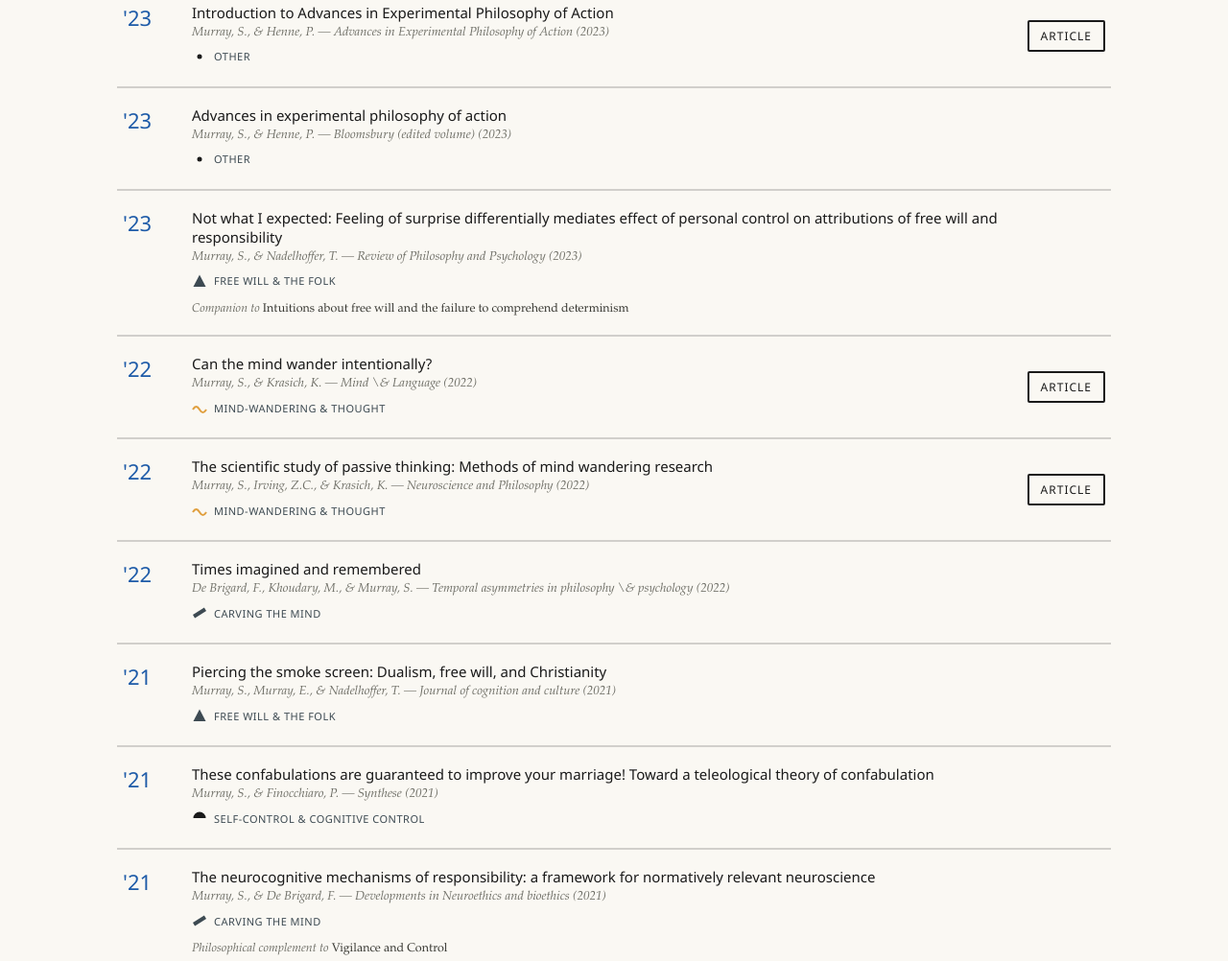
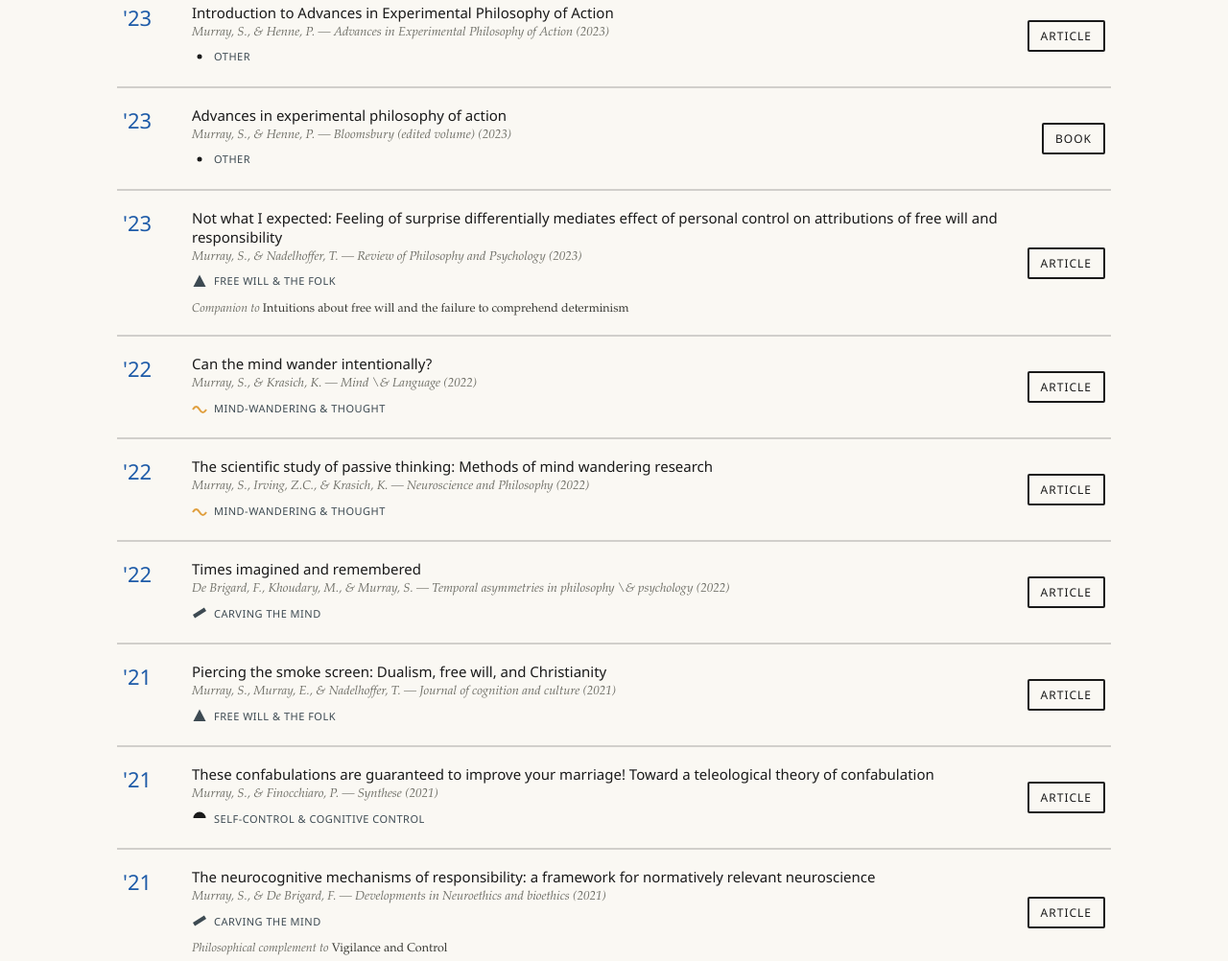
Before and after one commit to smurray940610/samuelmurray-site, an Eleventy site: page src/philosophy.njk in a window 1280 px wide. Shown: the part 3180-4182 px from the top of the page at 96% size. Built offline with nearby package versions, Linux system fonts and the light colour scheme; Eleventy itself is replaced by a stand-in of ours; files that its build step writes are made by us from their sources.

Commit message:
Philosophy: fix theme filter (display:grid vs hidden) + add paper links

```diff
--- a/src/_data/papers.json
+++ b/src/_data/papers.json
@@ -387,9 +387,10 @@
       "philosophy"
     ],
     "pdf": "#",
-    "link": "#",
+    "link": "https://www.bloomsbury.com/us/advances-in-experimental-philosophy-of-action-9781350266322/",
     "kind": "article",
-    "theme": "various"
+    "theme": "various",
+    "linkLabel": "Book"
   },
   {
     "title": "Not what I expected: Feeling of surprise differentially mediates effect of personal control on attributions of free will and responsibility",
@@ -401,7 +402,7 @@
       "psychology"
     ],
     "pdf": "#",
-    "link": "#",
+    "link": "https://link.springer.com/article/10.1007/s13164-023-00682-0",
     "kind": "article",
     "theme": "free-will",
     "themesAll": [
@@ -491,7 +492,7 @@
       "psychology"
     ],
     "pdf": "#",
-    "link": "#",
+    "link": "https://academic.oup.com/book/41427/chapter-abstract/352759693?redirectedFrom=fulltext&login=false",
     "kind": "article",
     "theme": "mind-sciences"
   },
@@ -529,7 +530,7 @@
       "psychology"
     ],
     "pdf": "#",
-    "link": "#",
+    "link": "https://brill.com/view/journals/jocc/21/1-2/article-p94_5.xml",
     "kind": "article",
     "theme": "free-will"
   },
@@ -542,7 +543,7 @@
       "philosophy"
     ],
     "pdf": "#",
-    "link": "#",
+    "link": "https://link.springer.com/article/10.1007/s11229-020-02721-0",
     "kind": "article",
     "theme": "self-control",
     "themesAll": [
@@ -573,7 +574,7 @@
       "psychology"
     ],
     "pdf": "#",
-    "link": "#",
+    "link": "https://www.sciencedirect.com/science/chapter/bookseries/abs/pii/S2589295921000023",
     "kind": "article",
     "theme": "mind-sciences",
     "themesAll": [
@@ -706,7 +707,7 @@
       "psychology"
     ],
     "pdf": "#",
-    "link": "#",
+    "link": "https://pubmed.ncbi.nlm.nih.gov/31064444/",
     "kind": "article",
     "theme": "negligence",
     "themesAll": [
@@ -723,7 +724,7 @@
       "philosophy"
     ],
     "pdf": "#",
-    "link": "#",
+    "link": "https://www.jstor.org/stable/26748844",
     "kind": "article",
     "theme": "various",
     "themesAll": [
@@ -793,7 +794,7 @@
       "philosophy"
     ],
     "pdf": "#",
-    "link": "#",
+    "link": "https://www.pdcnet.org/pdc/bvdb.nsf/purchase26?openform&fp=qd&id=qd_2017_0007_0002_0120_0138",
     "kind": "article",
     "theme": "history",
     "themesAll": [
@@ -822,7 +823,7 @@
       "philosophy"
     ],
     "pdf": "#",
-    "link": "#",
+    "link": "https://www.tandfonline.com/doi/abs/10.1080/13869795.2016.1194450",
     "kind": "article",
     "theme": "free-will",
     "themesAll": [
--- a/src/css/site.css
+++ b/src/css/site.css
@@ -137,6 +137,7 @@ body[data-section="psych"]{--bg:#F3EFE6;--accent:#D63A2E;}
 
 .pubs{margin-top:14px;border-top:3px solid var(--ink);}
 .pub{display:grid;grid-template-columns:54px 1fr auto;gap:18px;align-items:start;padding:18px 6px;border-bottom:2px solid rgba(26,26,26,.18);}
+.pub[hidden],.pub.is-hidden{display:none !important;}
 .pub .yr{font-size:22px;font-weight:500;color:#1E5BA8;}
 .pub .t{font-size:15px;font-weight:500;}
 .pub .v{font-family:var(--serif);font-style:italic;font-size:13px;color:var(--muted);margin-top:3px;}
--- a/src/philosophy.njk
+++ b/src/philosophy.njk
@@ -61,7 +61,7 @@ description: "Philosophical work on agency, forgetting, self-regulation, and the
         {% endif %}
       </div>
       <div class="pub-actions">
-        {% if p.link and p.link != "#" %}<a class="go" href="{{ p.link }}">Article</a>{% endif %}
+        {% if p.link and p.link != "#" %}<a class="go" href="{{ p.link }}">{{ p.linkLabel or "Article" }}</a>{% endif %}
         {% if p.pdf and p.pdf != "#" %}<a class="go go-ghost" href="{{ p.pdf }}">PDF</a>{% endif %}
       </div>
     </div>
@@ -117,6 +117,7 @@ description: "Philosophical work on agency, forgetting, self-regulation, and the
     pubs.forEach(function (el) {
       var show = !theme || el.getAttribute('data-theme') === theme;
       el.hidden = !show;
+      el.classList.toggle('is-hidden', !show);
       if (show) anyVisible = true;
     });
     btns.forEach(function (b) {
```
Also changed, not shown: src/posts/2026-06-01-on-forgetting-as-a-kind-of-doing.md (added, +28 -0 lines).
